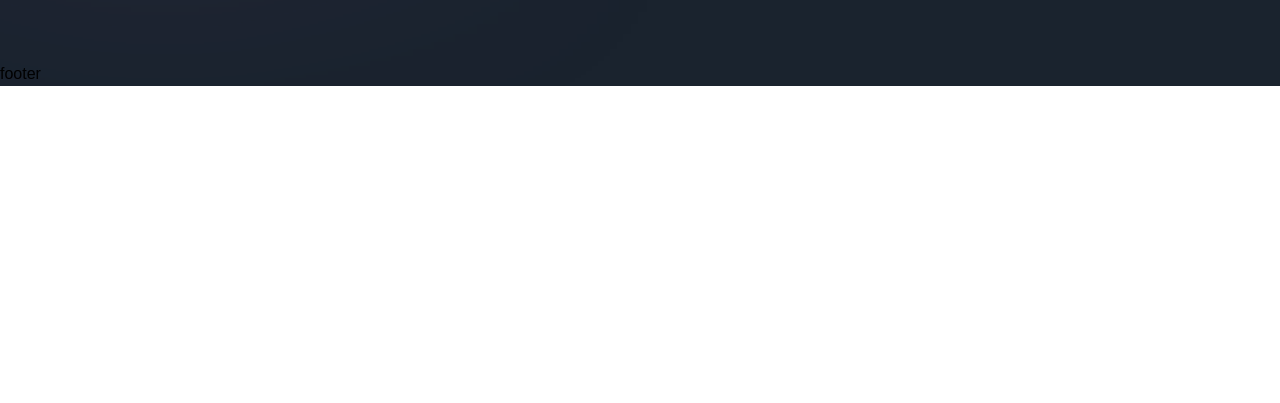
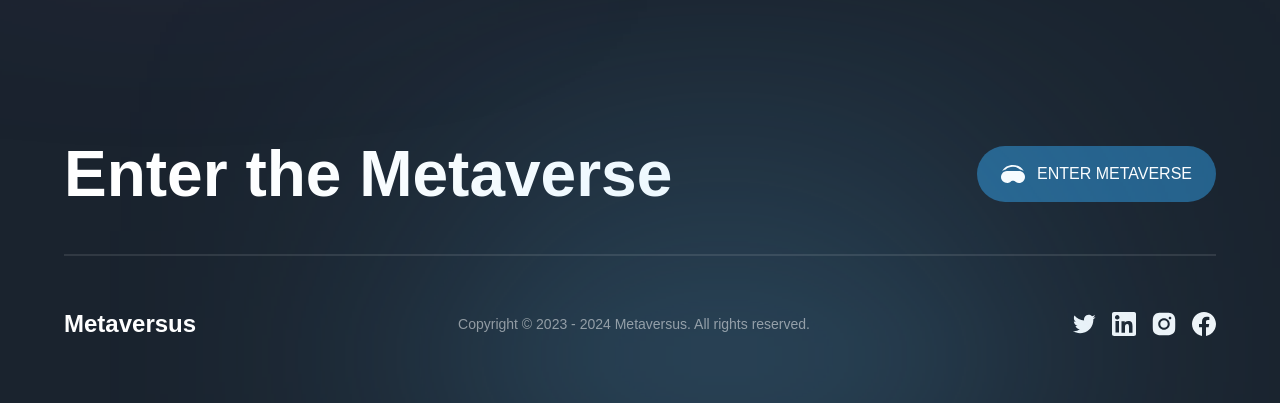
Before and after one commit to kTz1/project_metaversus, a Next.js app: page / in a window 1280 px wide. Shown: the part 7035-7438 px from the top of the page. Before the commit the page ends 7121 px from the top, so only its background shows below. Built offline with nearby package versions, Linux system fonts and the light colour scheme; a web font is replaced by a local one.

Commit message:
footer section

```diff
--- a/components/Footer.jsx
+++ b/components/Footer.jsx
@@ -1,9 +1,53 @@
 'use client';
 
+import { motion } from 'framer-motion';
+
+import { footerVariants } from '../utils/motion';
+import { socials } from '../constants';
+
+import styles from '../styles';
+
 const Footer = () => (
-  <footer>
-    footer
-  </footer>
+  <motion.footer
+    variants={footerVariants}
+    initial="hidden"
+    whileInView="show"
+    className={`${styles.paddings} py-8 relative`}
+  >
+    <div className="footer-gradient" />
+    <div className={`${styles.innerWidth} mx-auto flex flex-col gap-8`}>
+      {/* Title and button */}
+      <div className="flex items-center justify-between flex-wrap gap-5">
+        <h4 className="font-bold md:text-[64px] text-[44px] text-white">Enter the Metaverse </h4>
+        <button type="button" className="flex items-center h-fit py-4 px-6 bg-[#25618b] rounded-[32px] gap-[12px]">
+          <img
+            src="/headset.svg"
+            alt="headset"
+            className="w-[24px] h-[24px] object-contain"
+          />
+          <span className="font-normal text-[16px] text-white">ENTER METAVERSE</span>
+        </button>
+      </div>
+      {/* Copyright and social media */}
+      <div className="flex flex-col">
+        <div className="mb-[50px] h-[2px] bg-white opacity-10" />
+        <div className="flex items-center justify-between flex-wrap gap-4">
+          <h4 className="font-extrabold text-[24px] text-white">Metaversus</h4>
+          <p className="font-normal text-[14px] text-white opacity-50">Copyright © 2023 - 2024 Metaversus. All rights reserved.</p>
+          <div className="flex gap-4">
+            {socials.map((social) => (
+              <img
+                key={social.name}
+                src={social.url}
+                alt={social.name}
+                className="w-[24px] h-[24px] object-contain cursor-pointer"
+              />
+            ))}
+          </div>
+        </div>
+      </div>
+    </div>
+  </motion.footer>
 );
 
 export default Footer;
```
